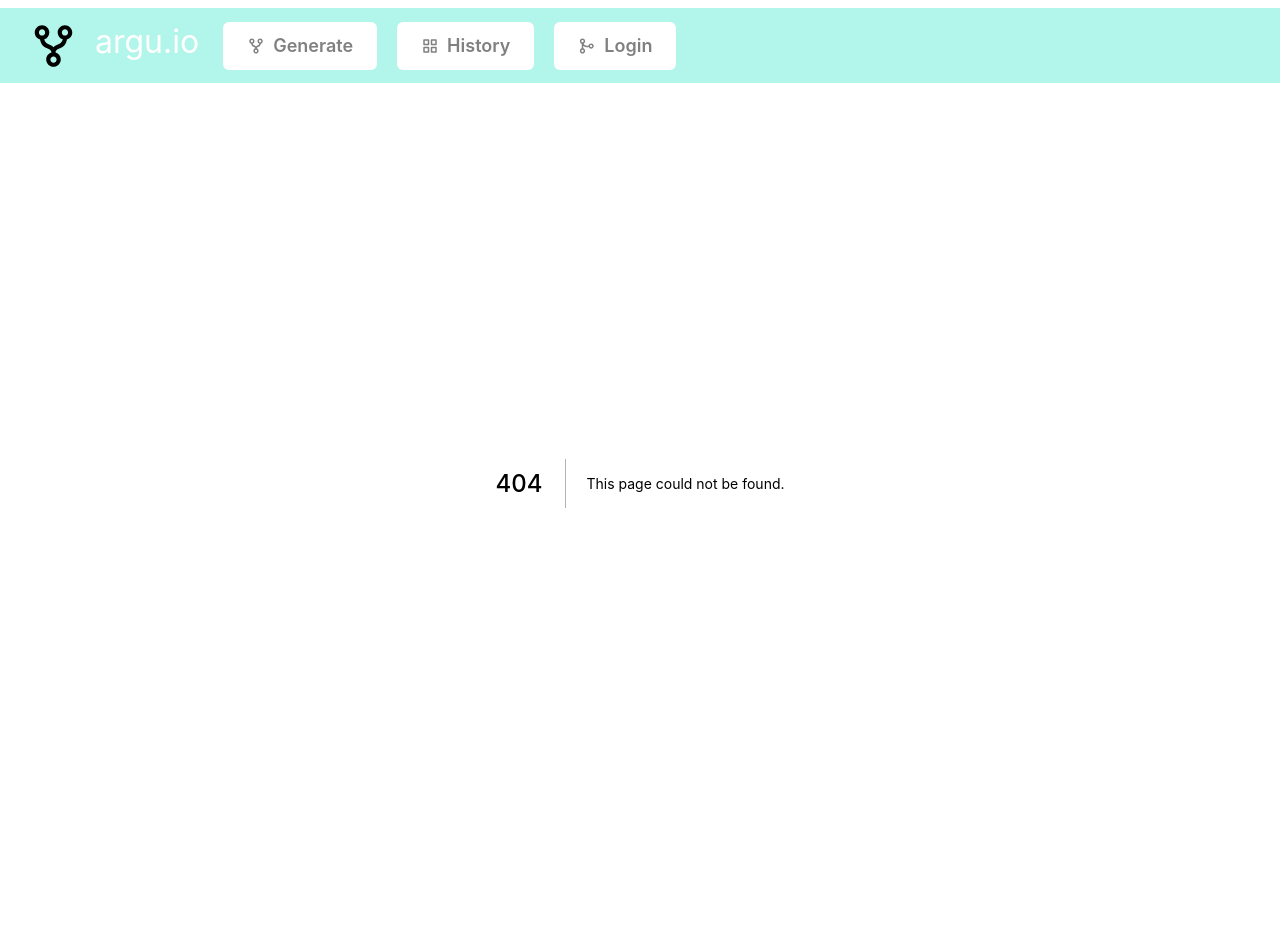
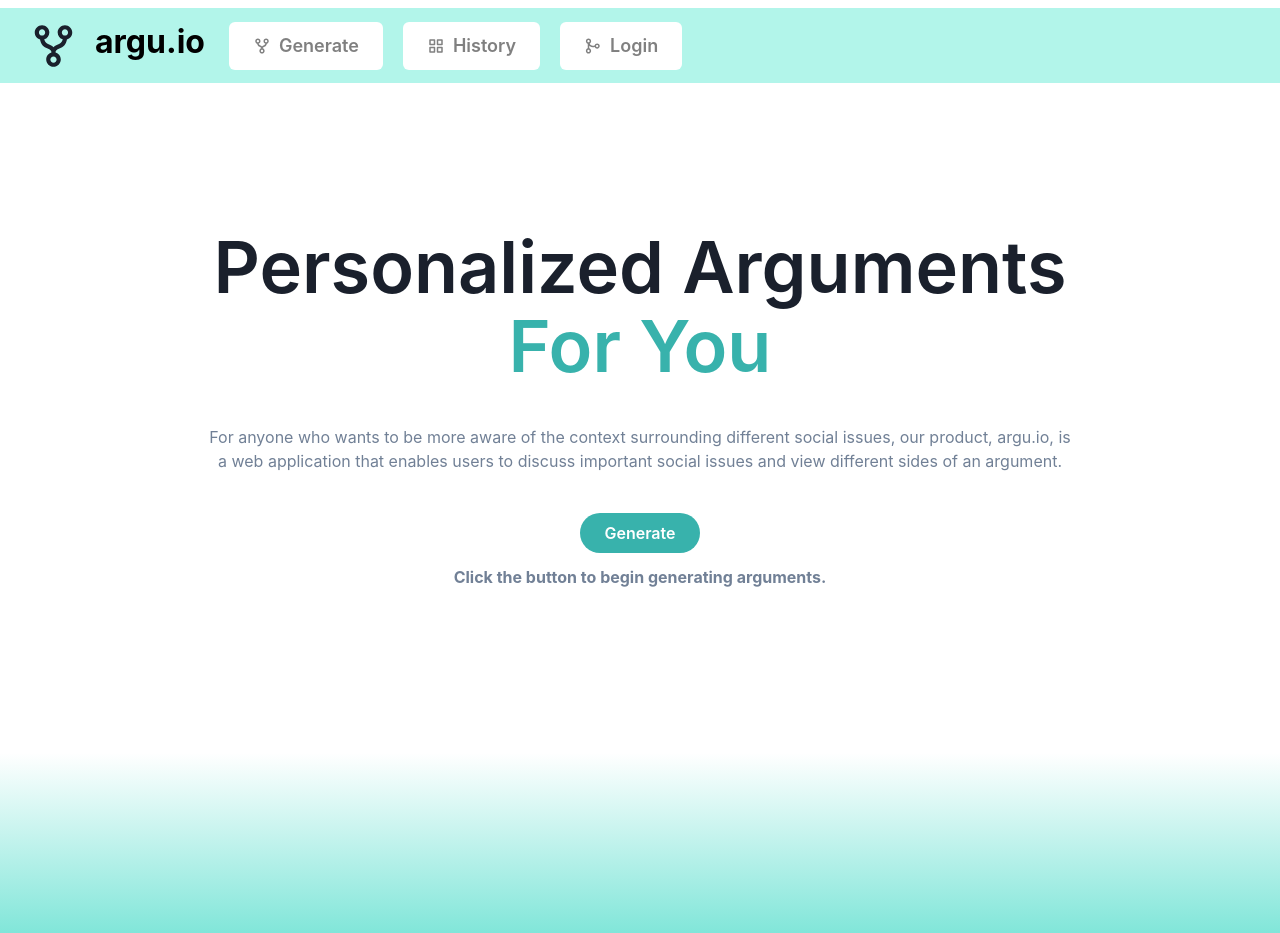
Before and after one commit to codysauermann/argu.io, a Next.js app in the folder arguio/: page /homepage in a window 1280 px wide. Before the commit this address had no page. Before the commit the page ends 883 px from the top, so only its background shows below. Built offline with nearby package versions, Linux system fonts and the light colour scheme.

Commit message:
added homepage

```diff
--- a/arguio/src/components/Navbar/Navbar.tsx
+++ b/arguio/src/components/Navbar/Navbar.tsx
@@ -12,7 +12,7 @@ import { getAuth } from "firebase/auth" // New import
 
 
 const firebaseConfig = {
-    apiKey: "",
+    apiKey: "AIzaSyAa9Z61heACTTYjfSfGb-7wJZS71ZtSgXo",
     authDomain: "arguio-3dea1.firebaseapp.com",
     databaseURL: "https://arguio-3dea1-default-rtdb.firebaseio.com",
     projectId: "arguio-3dea1",
@@ -124,9 +124,9 @@ const Navbar: React.FC<NavbarProps> = () => {
 
     return (
             <Flex bg="teal.100" margin="auto" width="100%" height="75"  mt={2} p={4} align="center">
-           <Icon as={BiGitRepoForked} w="75px" h = "50px"/>
+           <Icon as={BiGitRepoForked} w="75px" h = "50px" onClick={() => { router.push("/homepage") }}/>
 
-           <Box   marginBottom={2} p={1} color="white" fontSize='2em' onClick={() => { router.push("/") }}>
+           <Box   marginBottom={2} p={1} color="black" fontSize='2em' fontWeight='bold' onClick={() => { router.push("/") }}>
                 argu.io
             </Box>
             <Button leftIcon={<BiGitRepoForked />} marginLeft="20px" bg="white" color="grey" variant='solid' size='lg' onClick={() => { router.push("/") }}>
--- /dev/null
+++ b/arguio/src/pages/homepage.tsx
@@ -0,0 +1,65 @@
+import type { NextPage } from 'next'
+import Head from 'next/head'
+import Image from 'next/image'
+import styles from '../styles/Home.module.css'
+import Layout from '../components/Layout/Layout'
+import router from 'next/router';
+import {Container, Box, Text, Stack, Heading, Button} from '@chakra-ui/react'
+
+const HomePage: NextPage = () => {
+  return (
+    <div>
+    <Container maxW={'4xl'}>
+        <Stack
+          as={Box}
+          textAlign={'center'}
+          spacing={{ base: 8, md: 10 }}
+          py={{ base: 20, md: 36 }}>
+          <Heading
+            fontWeight={600}
+            fontSize={{ base: '2xl', sm: '4xl', md: '7xl' }}
+            lineHeight={'110%'}>
+            Personalized Arguments <br />
+            <Text as={'span'} color={'teal.400'}>
+              For You
+            </Text>
+          </Heading>
+          <Text color={'gray.500'}>
+            For anyone who wants to be more aware of the context surrounding
+            different social issues, our product, argu.io, is a web application
+            that enables users to discuss important social issues and view
+            different sides of an argument.
+          </Text>
+          <Stack
+            direction={'column'}
+            spacing={3}
+            align={'center'}
+            alignSelf={'center'}
+            position={'relative'}>
+            <Button onClick={() => { router.push("/") }}
+              colorScheme={'teal'}
+              bg={'teal.400'}
+              rounded={'full'}
+              px={6}
+              _hover={{
+                bg: 'teal.500',
+              }}>
+              Generate
+            </Button>
+            <Text color={'gray.500'} fontWeight='bold'>
+              Click the button to begin generating arguments.
+            </Text>
+          </Stack>
+        </Stack>
+      </Container>
+
+      <Box
+        pos="relative"
+        bgGradient='linear(white 10%, teal.200 100%)'
+        height="200px"
+        w="100%"
+      ></Box>
+      </div>
+  )
+}
+export default HomePage
```
